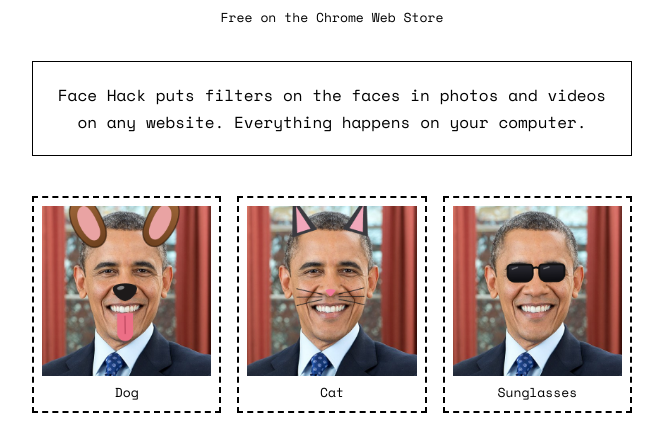
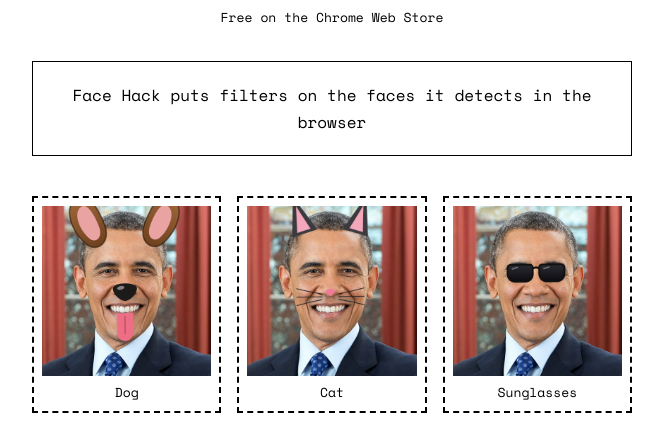
Before and after one commit to gracejli/face-filters, a browser extension: page docs/index.html in a window 1280 px wide. Shown: the part 310-736 px from the top of the page, without its empty margins (308-971 px from the left). Drawn offline with Linux system fonts and the light colour scheme.

Commit message:
Update index.html

```diff
--- a/docs/index.html
+++ b/docs/index.html
@@ -14,7 +14,7 @@
 
 <p class="cta"><a class="button" href="https://chromewebstore.google.com/detail/face-hack/cfdhakfgjfcnkfbfhicgbdingnbppdho">Get the extension</a><br><small>Free on the Chrome Web Store</small></p>
 
-<div class="intro">Face Hack puts filters on the faces in photos and videos on any website. Everything happens on your computer.</div>
+<div class="intro">Face Hack puts filters on the faces it detects in the browser</div>
 
 <div class="filters">
 <figure><img src="examples/dog.png" width="240" height="240" alt="Dog filter"><figcaption>Dog</figcaption></figure>
```
